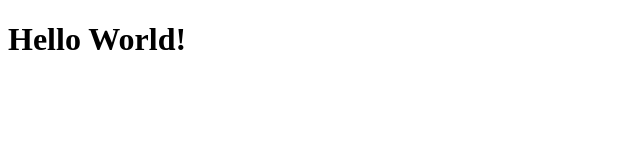
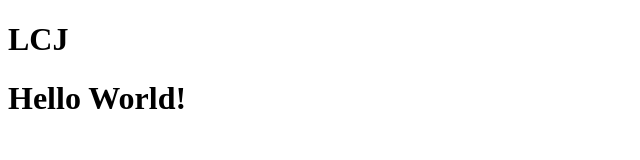
Before and after one commit to luizcorreajr/portfolio, a Gatsby site in the folder portfolio/: page / in a window 1280 px wide. Shown: the whole page, without its empty margins (0-640 px from the left). Built offline with nearby package versions, Linux system fonts and the light colour scheme; Gatsby itself is replaced by a stand-in of ours.

Commit message:
component Header

```diff
--- /dev/null
+++ b/portfolio/src/components/Header/index.tsx
@@ -0,0 +1,9 @@
+import * as React from "react"
+
+export default function Header() {
+  return (
+    <div>
+      <h1>LCJ</h1>
+    </div>
+  )
+}
--- a/portfolio/src/pages/index.tsx
+++ b/portfolio/src/pages/index.tsx
@@ -1,8 +1,10 @@
 import * as React from "react";
+import Header from '../components/Header'
 
 export default function Home() {
   return (
     <div>
+      <Header/>
       <h1>Hello World!</h1>
     </div>
   )
```
